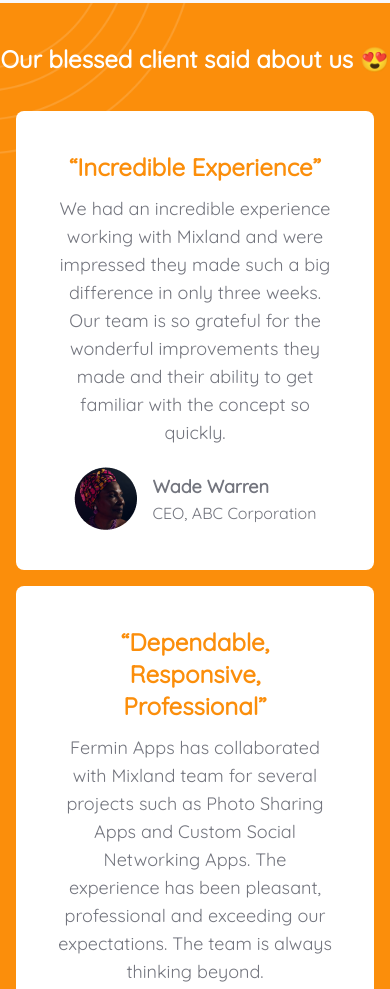
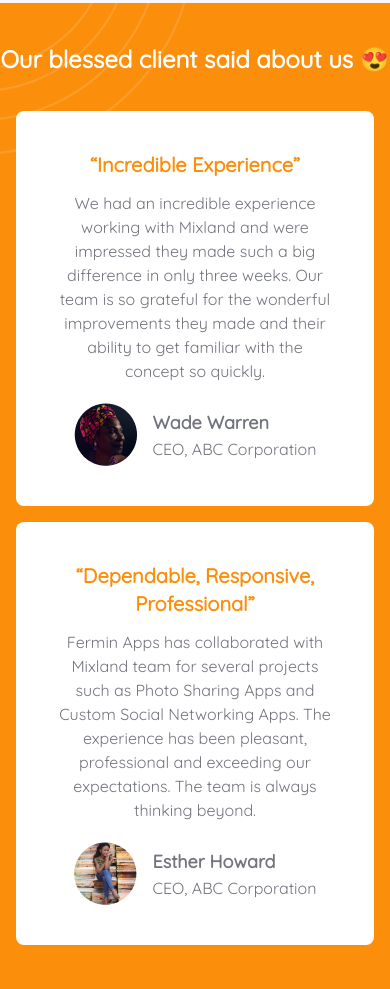
Before and after one commit to alimuhammeddev/Apex, a plain HTML site: page index.html in a window 390 px wide. Shown: the part 3704-4693 px from the top of the page. Drawn offline with nearby package versions, Linux system fonts and the light colour scheme.

Commit message:
reduced text size in sm in testimonial

```diff
--- a/index.html
+++ b/index.html
@@ -228,10 +228,10 @@
             <div class="container mx-auto p-4 lg:mt-10 mt-5">
                 <div class="grid grid-cols-1 md:grid-cols-2 lg:grid-cols-2 gap-4">
                     <div class="p-10 bg-[#ffffff] rounded-lg">
-                        <h1 class="text-[#fb8e0b] text-center text-2xl font-semibold">
+                        <h1 class="text-[#fb8e0b] text-center lg:text-2xl text-xl font-semibold">
                             “Incredible Experience”
                         </h1>
-                        <h3 class="text-[#73757E] text-center mt-3 text-lg">
+                        <h3 class="text-[#73757E] text-center mt-3 lg:text-lg">
                             We had an incredible experience working with Mixland and were impressed they made such a big difference in only three weeks. Our team is so grateful for the wonderful improvements they made and their ability to get familiar with the concept so quickly.
                         </h3>
                         <div>
@@ -245,10 +245,10 @@
                         </div>
                     </div>
                     <div class="p-10 bg-[#ffffff] rounded-lg">
-                        <h1 class="text-[#fb8e0b] text-center text-2xl font-semibold">
+                        <h1 class="text-[#fb8e0b] text-center lg:text-2xl text-xl font-semibold">
                             “Dependable, Responsive, Professional”
                         </h1>
-                        <h3 class="text-[#73757E] text-center mt-3 text-lg">
+                        <h3 class="text-[#73757E] text-center mt-3 lg:text-lg">
                             Fermin Apps has collaborated with Mixland team for several projects such as Photo Sharing Apps and Custom Social Networking Apps. The experience has been pleasant, professional and exceeding our expectations. The team is always thinking beyond.
                         </h3>
                         <div>
```
